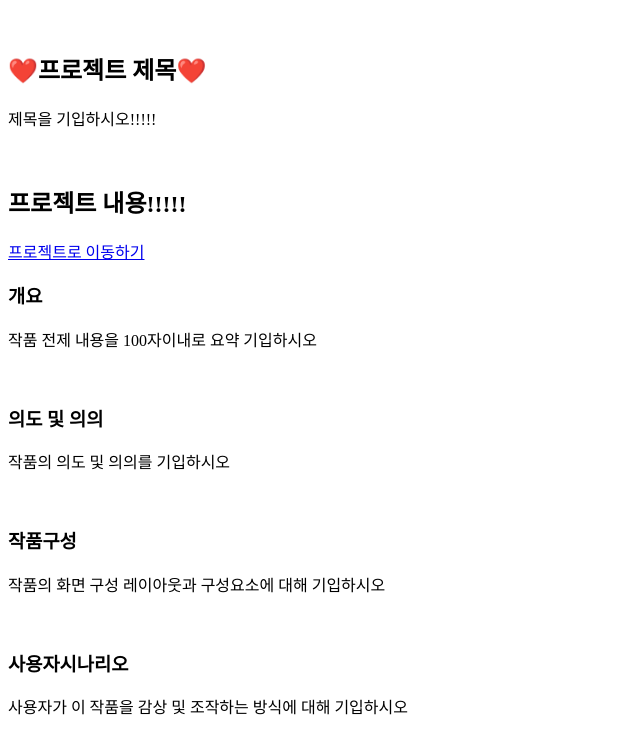
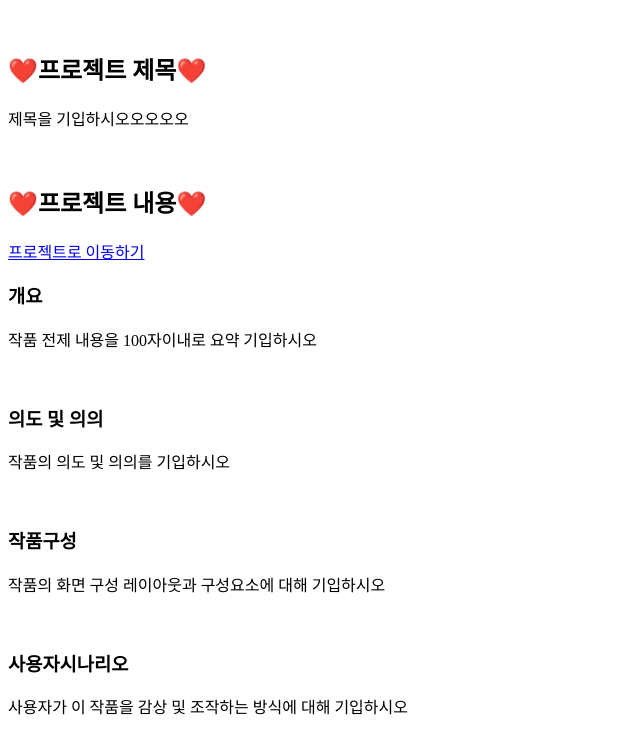
Before and after one commit to minkangkang/sample_web, a plain HTML site: page index.html in a window 1280 px wide. Shown: the part 116-850 px from the top of the page, without its empty margins (0-640 px from the left). Drawn offline with Linux system fonts and the light colour scheme.

Commit message:
Update index.html

```diff
--- a/index.html
+++ b/index.html
@@ -8,9 +8,9 @@
 <p>안녕하세요 저의 프로젝트 페이지에 와주셔서 감사합니다.</p>
 <br>
 <h2>❤️프로젝트 제목❤️</h2>
-<p>제목을 기입하시오!!!!!</p>
+<p>제목을 기입하시오오오오오</p>
 <br>
-<h2>프로젝트 내용!!!!!</h2>
+<h2>❤️프로젝트 내용❤️</h2>
 <a href ="https://p5js.org/">프로젝트로 이동하기</a>
 <br>
 <h3>개요 </h3>
```
